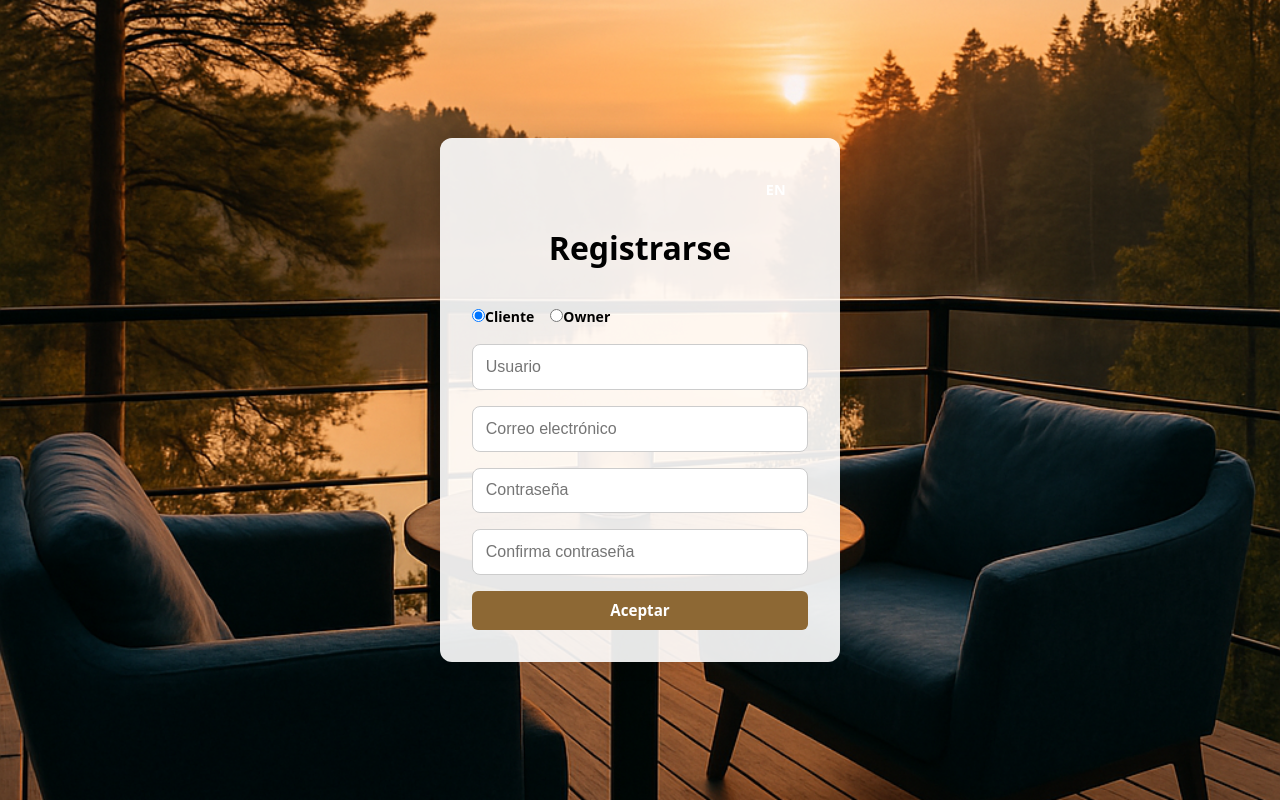
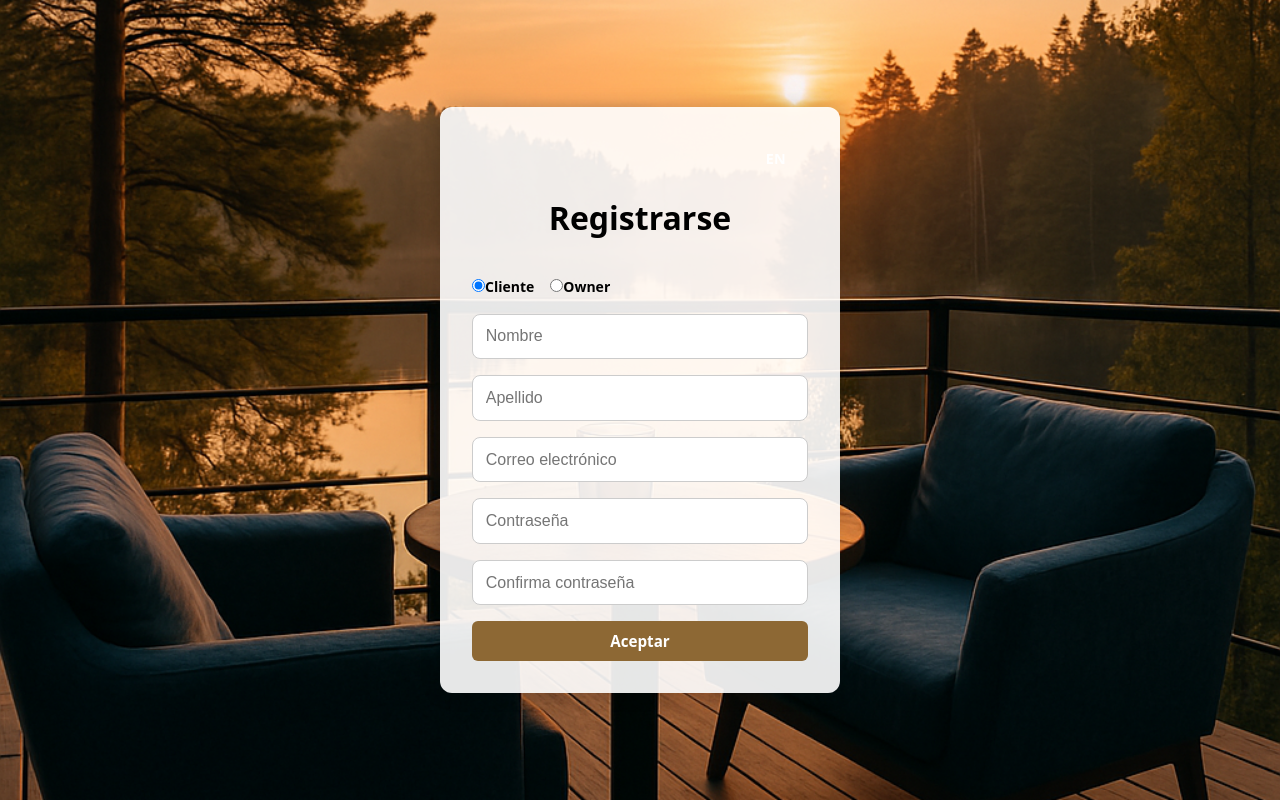
Before and after one commit to Sebas-ale6/Propify-front, a React (Vite) app in the folder Propify-front/: page /register in a window 1280 px wide. Built offline with nearby package versions, Linux system fonts and the light colour scheme.

Commit message:
cambioregister

```diff
--- a/Propify-front/src/components/forms/RegisterForm.jsx
+++ b/Propify-front/src/components/forms/RegisterForm.jsx
@@ -57,9 +57,17 @@ const RegisterForm = () => {
         };
         await Auth.register(ownerPayload);
       } else {
-        // Para cliente, enviá lo que necesites (ejemplo username y email)
-        if (!usernameState) throw new Error("Llena el username");
-        // Aquí pondrías la lógica para registrar cliente
+         if (!nameState) throw new Error("Falta el nombre");
+         if (!surnameState) throw new Error("Falta el apellido");
+         const clientPayload = {
+         name: nameState,
+         surname: surnameState,
+         email: emailState,
+         password: passwordState,
+        };
+
+        await Auth.register(clientPayload);
+
          }
 
       navigate("/");
@@ -106,9 +114,17 @@ const RegisterForm = () => {
   <>
     <input
       type="text"
-              placeholder={t("username")}
-              value={usernameState}
-              onChange={(e) => setUsernameState(e.target.value)}
+      placeholder={t("name")}
+      value={nameState}
+      onChange={(e) => setNameState(e.target.value)}
+      required
+    />
+
+    <input
+      type="text"
+      placeholder={t("surname")}
+      value={surnameState}
+      onChange={(e) => setSurnameState(e.target.value)}
       required
     />
   </>
--- a/Propify-front/src/components/local/Translation.js
+++ b/Propify-front/src/components/local/Translation.js
@@ -14,7 +14,8 @@ const translations = {
     logo: "Propify",
     login: "Iniciar Sesión",
     register: "Registrarse",
-    username: "Usuario",
+    name: "Nombre",
+    surname:"Apellido",
     reservations: "Mis Reservas",
     mainTitle: "Encuentra Tu Próxima Estadía",
     mainParagraph:
@@ -122,7 +123,8 @@ const translations = {
     logo: "Propify",
     login: "Login",
     register: "Register",
-    username: "User",
+    name: "Name",
+    surname:"Surname",
     reservations: "My Reservations",
     mainTitle: "Find Your Next Stay",
     mainParagraph:
```
Lines whose indentation alone changed are shown as unchanged.
